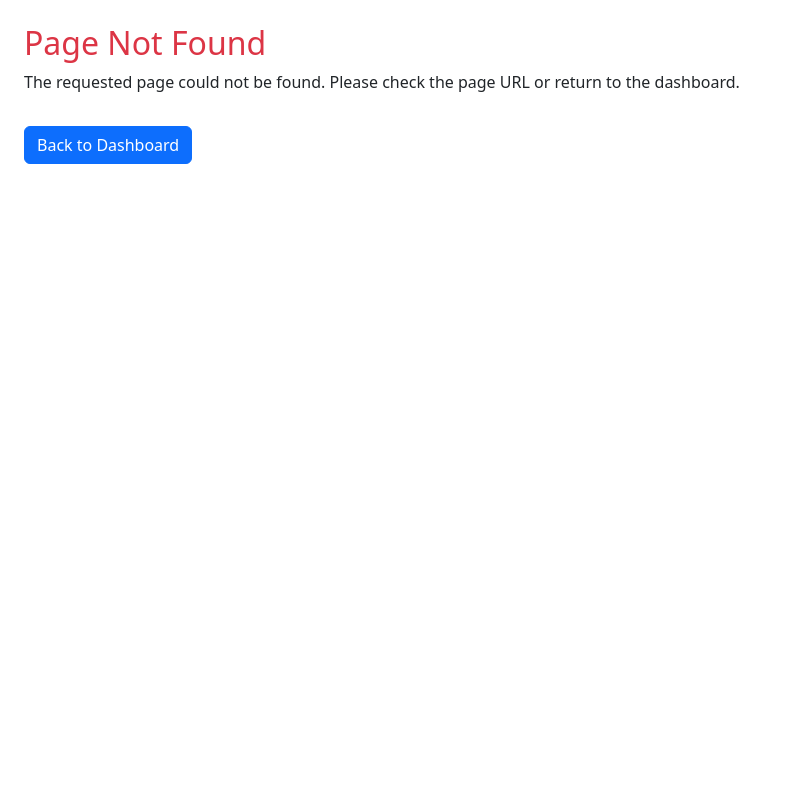
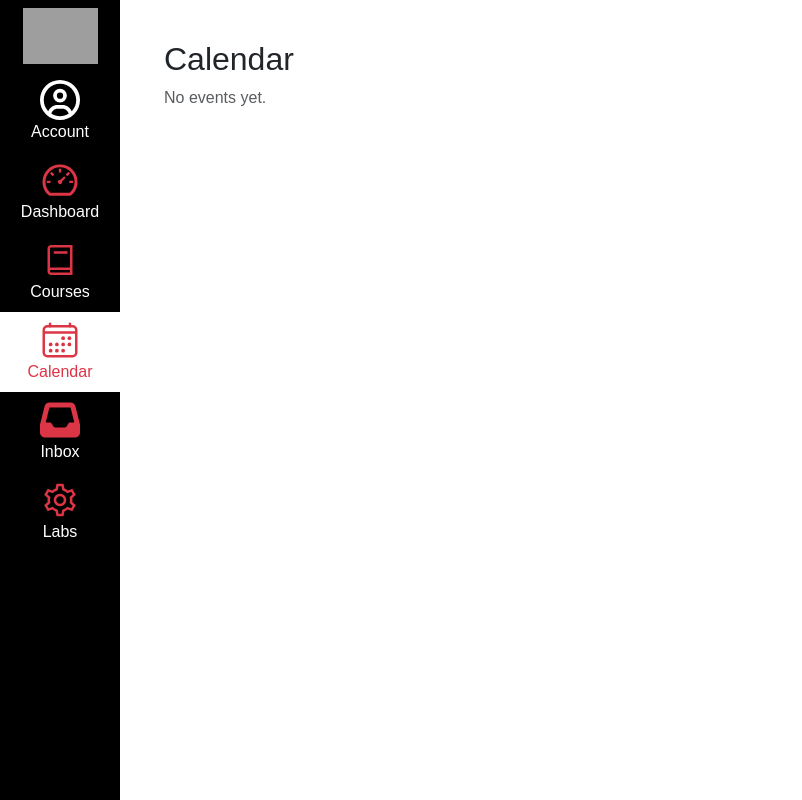
Before and after one commit to Kwon-exe/kambaz-next-js, a Next.js app: page /calendar in a window 1280 px wide. Before the commit this address had no page. Shown: the whole page, without its empty margins (0-802 px from the left). Built offline with nearby package versions, Linux system fonts and the light colour scheme; no server answers; grey boxes are pictures that could not be loaded.

Commit message:
add missing inbox and calendar pages

```diff
--- /dev/null
+++ b/app/(kambaz)/calendar/page.tsx
@@ -0,0 +1,8 @@
+export default function Calendar() {
+  return (
+    <div className="p-4">
+      <h2>Calendar</h2>
+      <p className="text-muted">No events yet.</p>
+    </div>
+  );
+}
```
Also changed, not shown: app/(kambaz)/inbox/page.tsx (added, +8 -0 lines).
